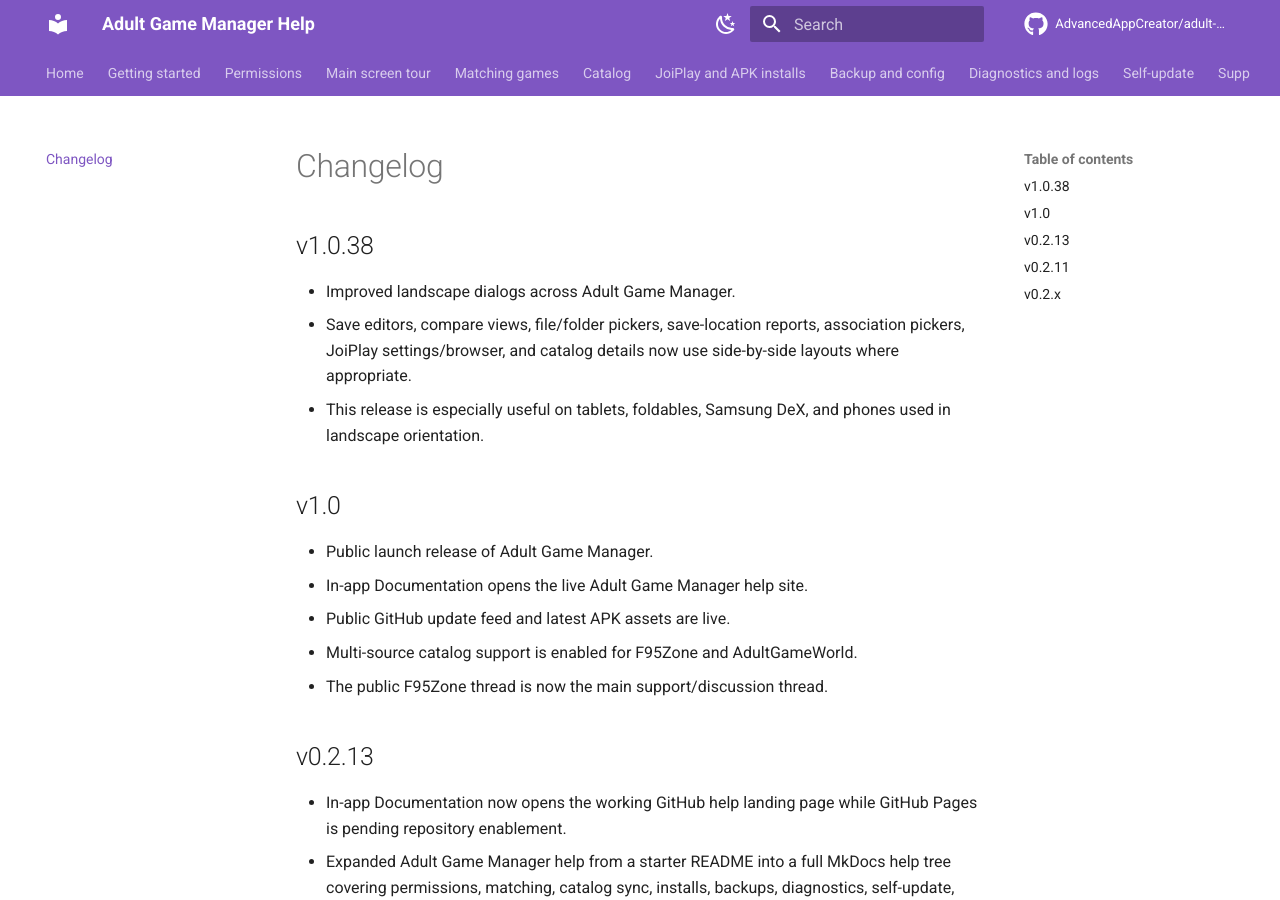
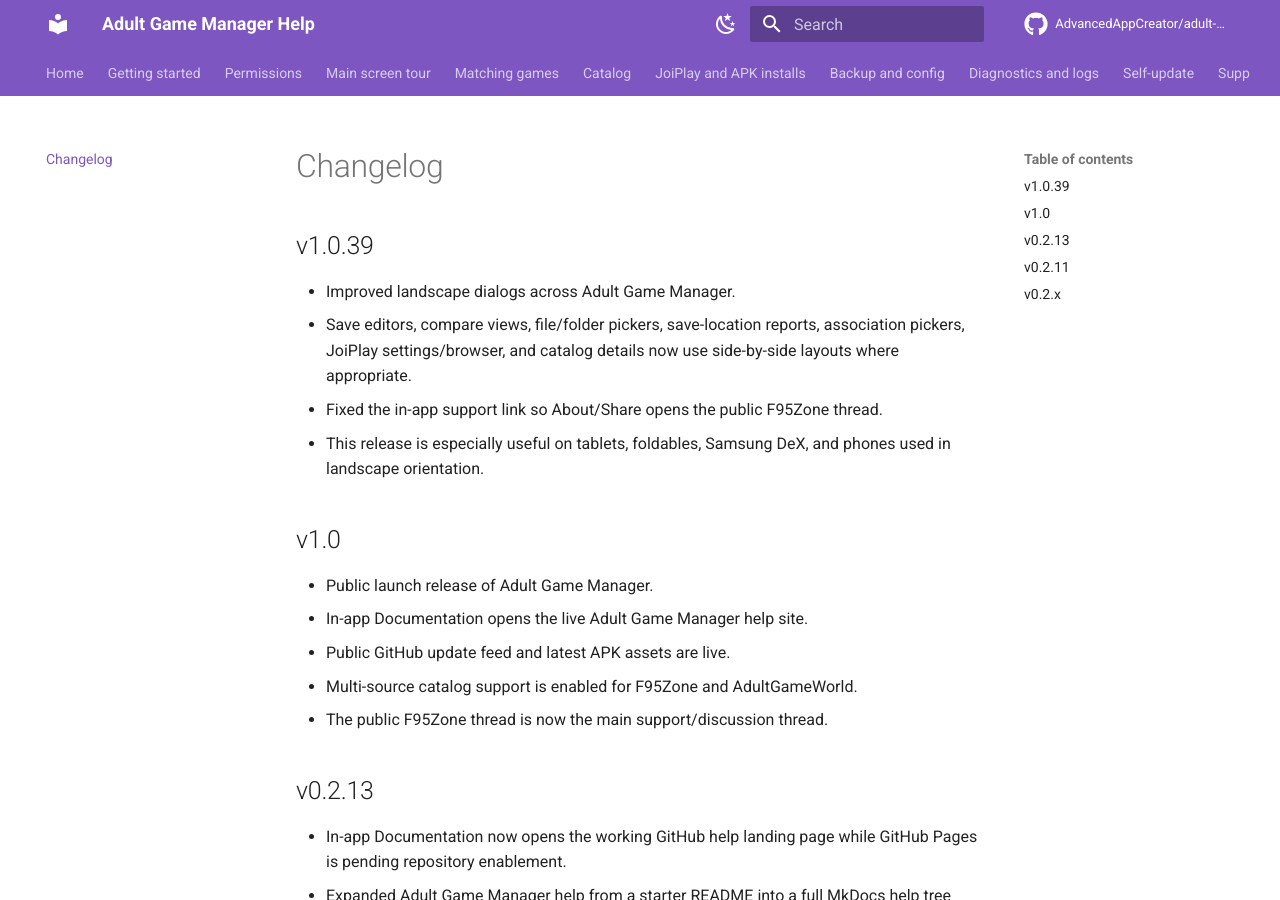
Before and after one commit to AdvancedAppCreator/adult-game-manager-releases, an MkDocs documentation site: the page built from docs/changelog.md, in a window 1280 px wide and 900 px high. Built offline with MkDocs 1.6.1 and Material for MkDocs 9.7.7, drawn with Linux system fonts in a browser that asks for light colours; comment, search, counter and statistics services are not loaded.

Commit message:
Document AGM v1.0.39

```diff
--- a/docs/changelog.md
+++ b/docs/changelog.md
@@ -5,10 +5,11 @@
 
 # Changelog
 
-## v1.0.38
+## v1.0.39
 
 - Improved landscape dialogs across Adult Game Manager.
 - Save editors, compare views, file/folder pickers, save-location reports, association pickers, JoiPlay settings/browser, and catalog details now use side-by-side layouts where appropriate.
+- Fixed the in-app support link so About/Share opens the public F95Zone thread.
 - This release is especially useful on tablets, foldables, Samsung DeX, and phones used in landscape orientation.
 
 ## v1.0
```
